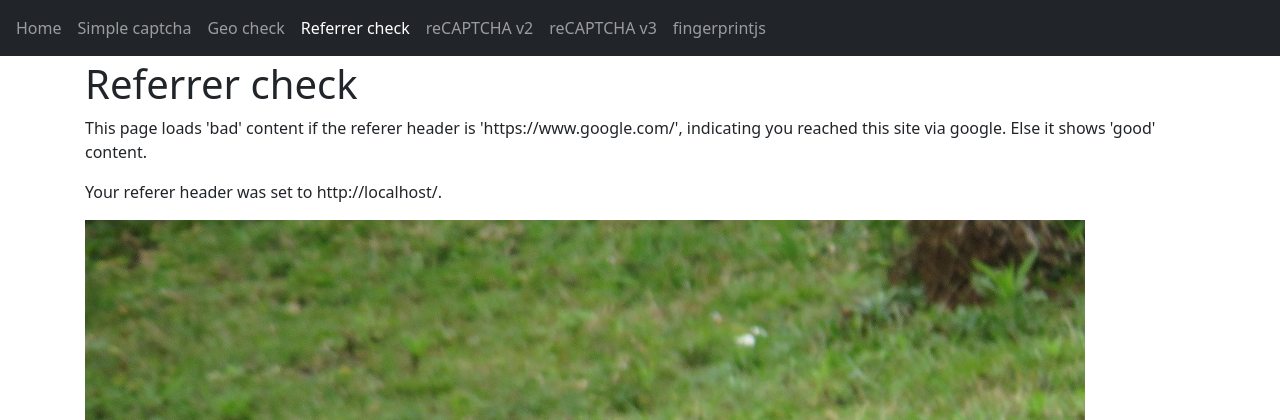
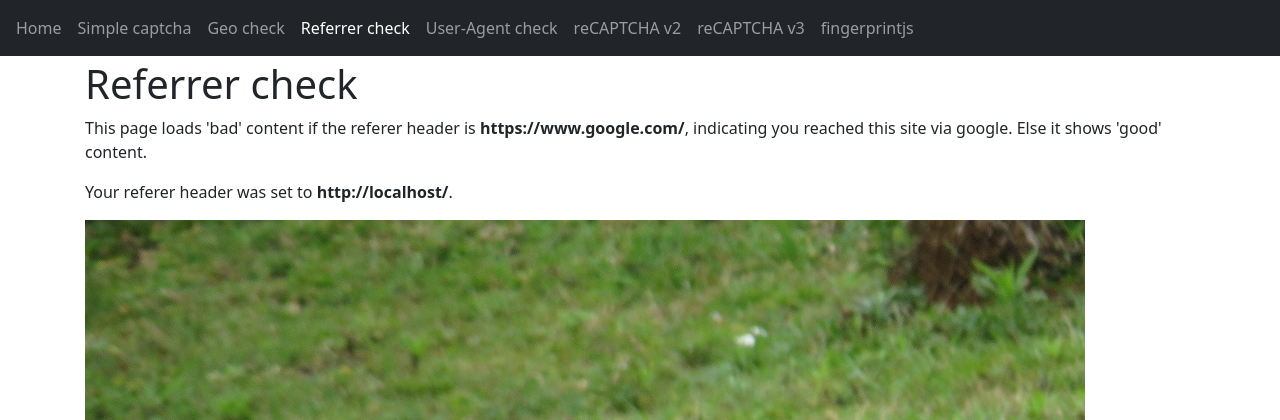
Before and after one commit to Wachizungu/cloakingDemoSite, a Django app: page /cloakingsite/referercheck in a window 1280 px wide. Shown: the top 420 px of the page. Run offline with Django 3.2, Linux system fonts and the light colour scheme; some libraries are stand-ins or nearby versions.

Commit message:
Add User-Agent check page

```diff
--- a/cloakingSite/templates/cloakingSite/base.html
+++ b/cloakingSite/templates/cloakingSite/base.html
@@ -46,6 +46,10 @@
                            href="/cloakingsite/referercheck">Referrer check</a>
                     </li>
                     <li class="nav-item">
+                        <a class="nav-link{% if nbar == 'useragentcheck' %} active{% endif %}"
+                           href="/cloakingsite/useragentcheck">User-Agent check</a>
+                    </li>
+                    <li class="nav-item">
                         <a class="nav-link{% if nbar == 'recaptchav2' %} active{% endif %}"
                            href="/cloakingsite/recaptchav2">reCAPTCHA v2</a>
                     </li>
--- a/cloakingSite/templates/cloakingSite/referer_check.html
+++ b/cloakingSite/templates/cloakingSite/referer_check.html
@@ -3,10 +3,10 @@
 {% block title %}Referrer check{% endblock %}
 {% block content %}
     <h1>Referrer check</h1>
-    <p>This page loads 'bad' content if the referer header is 'https://www.google.com/', indicating you reached this
+    <p>This page loads 'bad' content if the referer header is <span class="fw-bold">https://www.google.com/</span>, indicating you reached this
         site via google. Else it shows 'good' content.</p>
     {% if referrer_check_passed == True or referrer_check_passed == False %}
-        <p>Your referer header was set to {{ referrer }}.</p>
+        <p>Your referer header was set to <span class="fw-bold">{{ referrer }}</span>.</p>
     {% elif referrer_check_passed == None %}
         <p>You didn't have the referer header set.</p>
     {% endif %}
--- a/cloakingSite/urls.py
+++ b/cloakingSite/urls.py
@@ -7,6 +7,7 @@ urlpatterns = [
     path('simplecaptcha', views.simple_captcha, name='cloakingSite_simple_captcha'),
     path('geocheck', views.geo_check, name='cloakingSite_geo_check'),
     path('referercheck', views.referrer_check, name='cloakingSite_referrer_check'),
+    path('useragentcheck', views.useragent_check, name='cloakingSite_useragent_check'),
     path('recaptchav2', views.recaptchav2, name='cloakingSite_recaptchav2'),
     path('recaptchav3', views.recaptchav3, name='cloakingSite_recaptchav3'),
     path('recaptchav3content', views.recaptchav3content, name='cloakingSite_recaptchav3content'),
--- a/cloakingSite/views.py
+++ b/cloakingSite/views.py
@@ -150,3 +150,17 @@ def fingerprintjscontent(request):
 def resetfingerprintjs(request):
     Fingerprint.objects.filter().delete()
     return redirect('/cloakingsite/fingerprintjs')
+
+
+def useragent_check(request):
+    referrer = None
+    useragent = request.META.get('HTTP_USER_AGENT')
+    if useragent == 'Mozilla/5.0 (X11; Ubuntu; Linux x86_64; rv:89.0) Gecko/20100101 Firefox/89.0':
+        if settings.EICAR_MODE:
+            return FileResponse(open('cloakingSite/eicar.com', 'rb'))
+        else:
+            useragent_check_passed = True
+    else:
+        useragent_check_passed = False
+    return render(request, 'cloakingSite/useragent_check.html',
+                  {'useragent_check_passed': useragent_check_passed, 'useragent': useragent, 'nbar': 'useragentcheck'})
```
Also changed, not shown: cloakingSite/templates/cloakingSite/useragent_check.html (added, +15 -0 lines).
